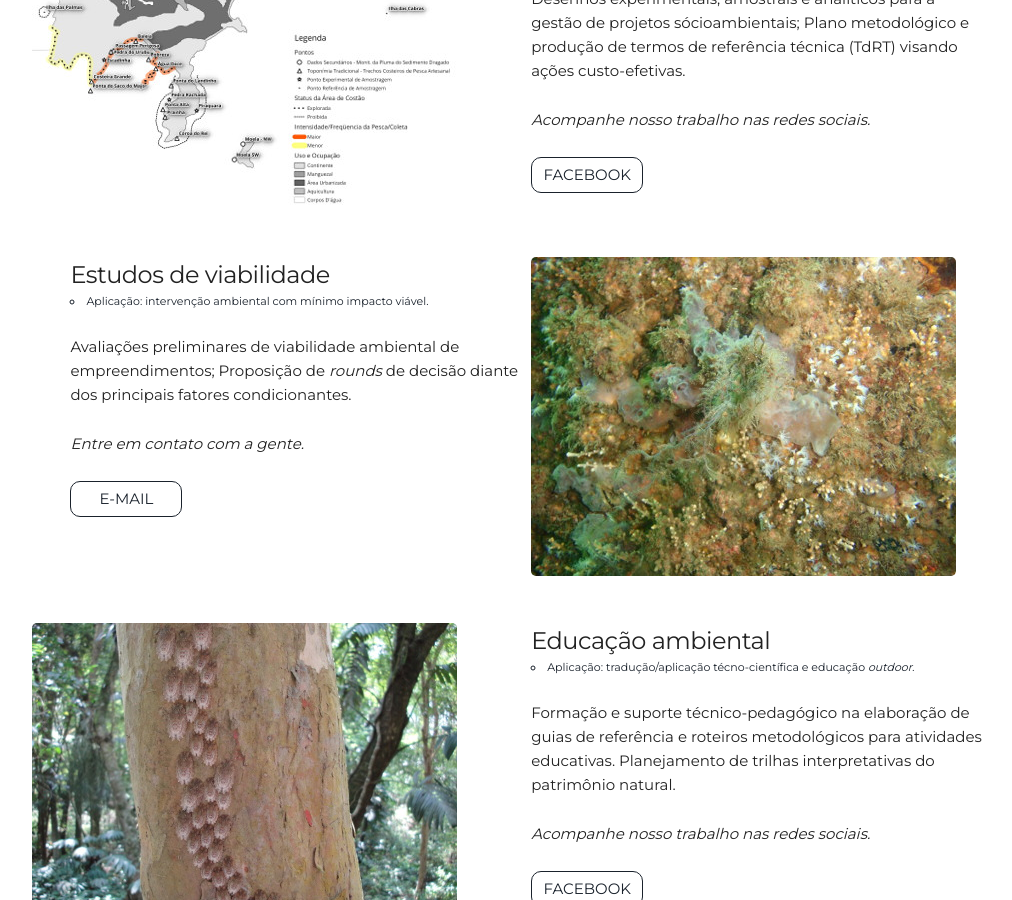
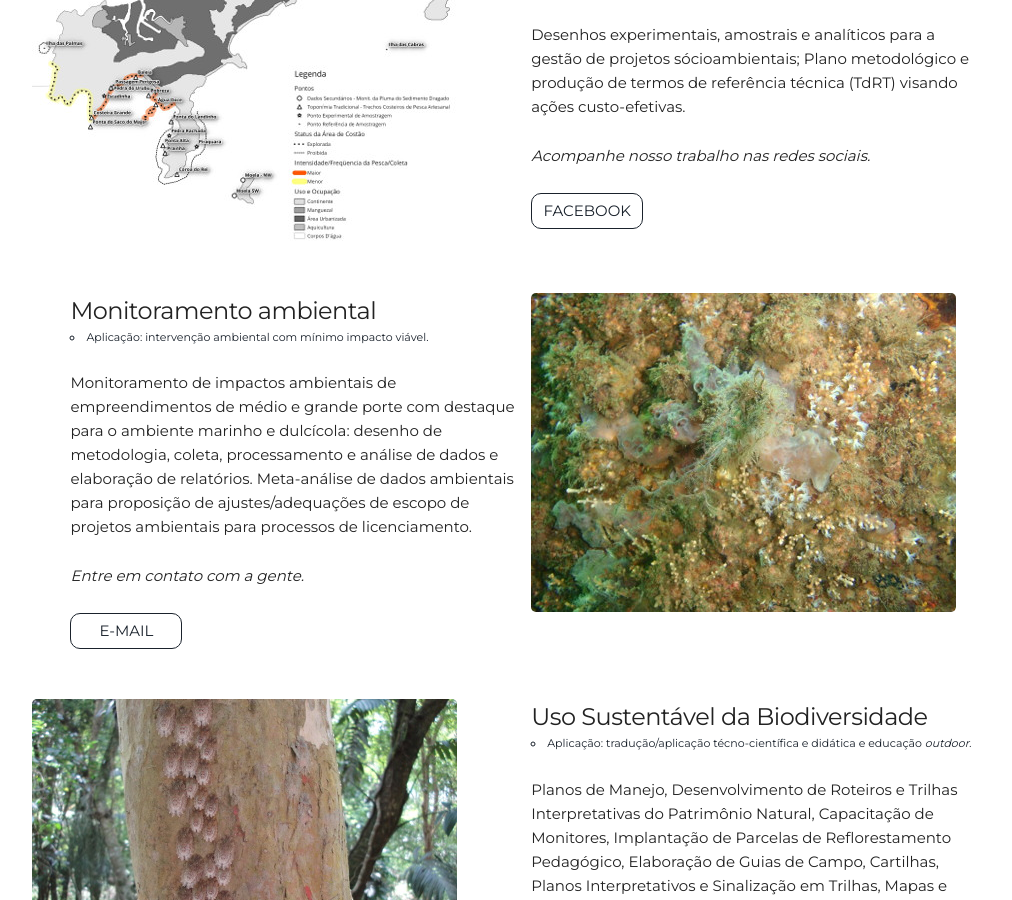
Before and after one commit to leroy1977/eQ1, a Jekyll site: the page built from index.html, in a window 1280 px wide and 900 px high, scrolled down 2014 px. Shown: the whole window, without its empty margins (128-1140 px from the left). Built offline with Jekyll 4.4.1, drawn with Linux system fonts in a browser that asks for light colours; some of the changed text lies outside the part shown.

Commit message:
Update projects.html

```diff
--- a/_includes/projects.html
+++ b/_includes/projects.html
@@ -7,9 +7,9 @@
       <img alt="" src="{{ "/assets/img/croqui.jpg" | prepend: site.baseurl }}" />
     </div>
     <div class="six columns">
-      <h5> Estudos socioecológicos </h5>
+      <h5> Licenciamento, Recuperação e compensação ambiental </h5>
       <li> Aplicação: estudos ambientais em processos de licenciamento; planos de manejo, programas ambientais para planos diretores.</li>
-      <p>Planejamento, geração e catálise do fluxo informativo em processos decisórios, executivos, e de entendimento entre atores envolvidos em redes sócioecológicas; Estudos técnicos e cartografia temática em ecossistemas terrestres e aquáticos. </p>
+      <p>Avaliação ambiental preliminar e estudos de viabilidade, Laudos de Vegetação e Fauna, Planos de Recuperação de Áreas Degradadas, Orientações sobre legislação ambiental e Condução-acompanhamento de processos junto aos Órgãos Ambientais. </p>
       <p> <i>Entre em contato com a gente. </i> </p>
       <a class="project-link" href="mailto:{{site.email}}">E-MAIL</a>
     </div>
@@ -33,11 +33,11 @@
       <img alt="" src="{{ "/assets/img/marine1.jpg" | prepend: site.baseurl }}" />
     </div>
     <div class="six columns">
-      <h5> Estudos de viabilidade </h5>
+      <h5> Monitoramento ambiental </h5>
       <ul>
         <li> Aplicação: intervenção ambiental com mínimo impacto viável.</li>
       </ul>
-      <p>Avaliações preliminares de viabilidade ambiental de empreendimentos; Proposição de <i> rounds </i> de decisão diante dos principais fatores condicionantes.</p>
+      <p>Monitoramento de impactos ambientais de empreendimentos de médio e grande porte com destaque para o ambiente marinho e dulcícola: desenho de metodologia, coleta, processamento e análise de dados e elaboração de relatórios. Meta-análise de dados ambientais para proposição de ajustes/adequações de escopo de projetos ambientais para processos de licenciamento.</p>
       <p> <i>Entre em contato com a gente. </i> </p>
       <a class="project-link" href="mailto:{{site.email}}">E-MAIL</a>
     </div>
@@ -47,11 +47,11 @@
       <img alt="" src="{{ "/assets/img/arv1.jpg" | prepend: site.baseurl }}" />
     </div>
     <div class="six columns">
-      <h5> Educação ambiental </h5>
+      <h5> Uso Sustentável da Biodiversidade </h5>
       <ul>
-        <li> Aplicação: tradução/aplicação técno-científica e educação <i> outdoor. </i> </li>
+        <li> Aplicação: tradução/aplicação técno-científica e didática e educação <i> outdoor. </i> </li>
       </ul>
-      <p>Formação e suporte técnico-pedagógico na elaboração de guias de referência e roteiros metodológicos para atividades educativas. Planejamento de trilhas interpretativas do patrimônio natural.</p>
+      <p>Planos de Manejo, Desenvolvimento de Roteiros e Trilhas Interpretativas do Patrimônio Natural, Capacitação de Monitores, Implantação de Parcelas de Reflorestamento Pedagógico, Elaboração de Guias de Campo, Cartilhas, Planos Interpretativos e Sinalização em Trilhas, Mapas e Publicações Impressas.</p>
       <p> <i>Acompanhe nosso trabalho nas redes sociais. </i> </p>
       <a class="project-link" href="https://www.facebook.com/eQuanta.env{{site.facebook_username}}">FACEBOOK</a>
     </div>
```
